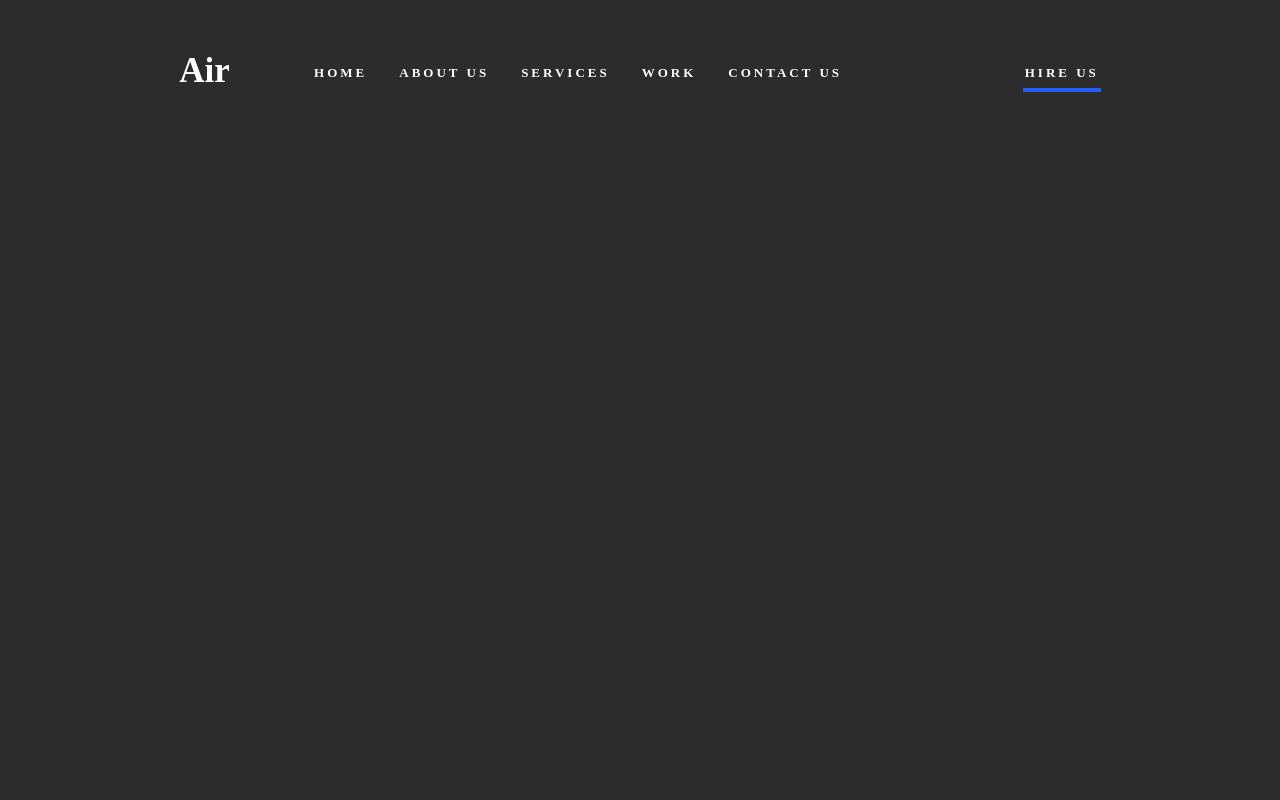
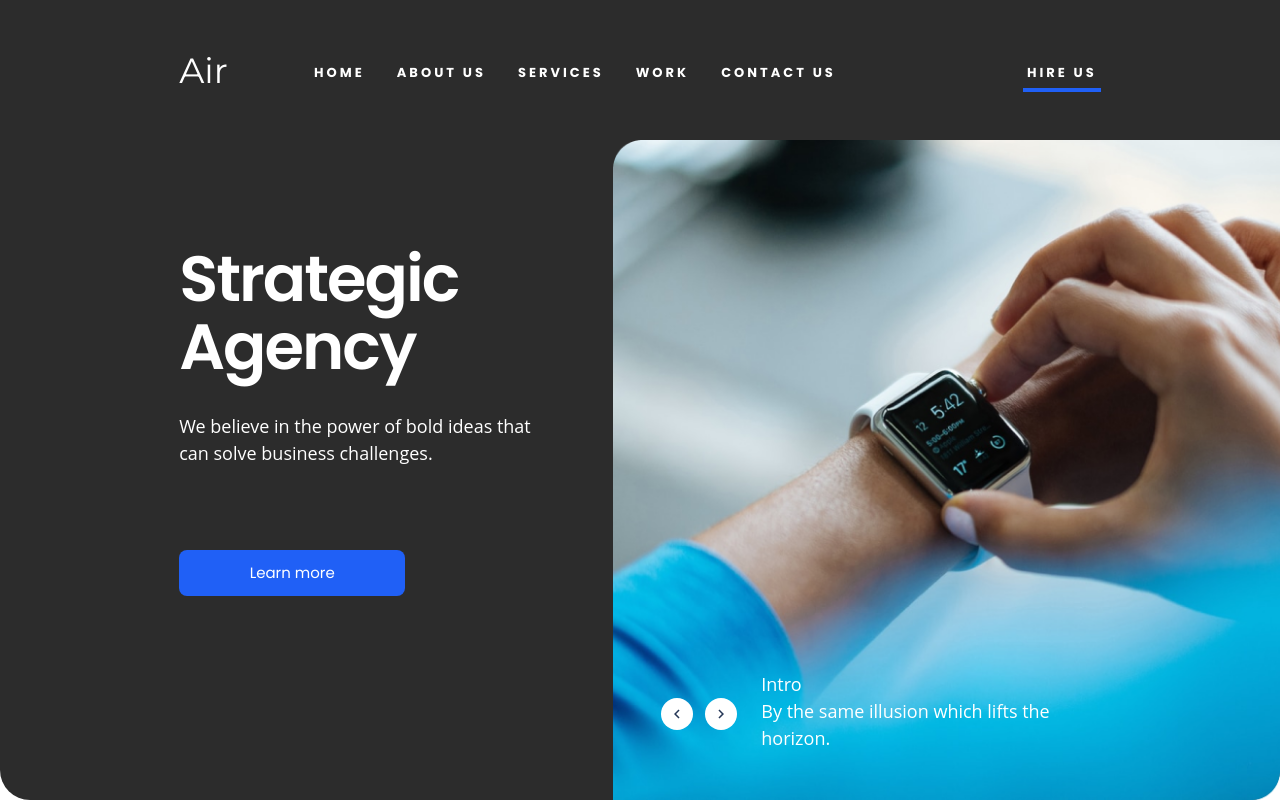
Before and after one commit to Proph7000/Maket2, a plain HTML site: page index.html in a window 1280 px wide. Drawn offline with Linux system fonts and the light colour scheme.

```diff
--- a/index.html
+++ b/index.html
@@ -9,13 +9,13 @@
     <title>Document</title>
 </head>
 <body>
-    <header class="">
+    <header>
         <div class="container">
             <div class="heading">
                 <div class="logo">
-                    <h1 class="">Air</h1>
+                    <p>Air</p>
                 </div>
-                <nav >
+                <nav>
                     <ul id="drawer">
                         <li>
                             <a href="#">HOME</a>
@@ -36,9 +36,7 @@
                 </nav>
                 <div class="hire">
                     <div class="border">
-                        <h1>
                             <a href="#">HIRE US</a>
-                        </h1>
                     </div>
                 </div>
             </div>
@@ -47,6 +45,25 @@
                 <div class="b2"></div>
                 <div class="b3"></div>
             </div>
+            <div class="intro">
+                <h1>Strategic<br> Agency</h1>
+                <p>We believe in the power of bold ideas that<br> can solve business challenges.</p>
+                <div>
+                    <a class="show" href="#about">
+                        Learn more
+                    </a>
+                </div>
+                <div class="slides">
+                    <div class="arrowBtn">
+                        <img src="img/Arrow left.svg">
+                        <img class="arrowRight" src="img/Arrow right.svg">
+                    </div>
+                    <div class="quote">
+                        <p>Intro</p>
+                        <p>By the same illusion which lifts the<br> horizon.</p>
+                    </div>
+                </div>
+            </div>
         </div>
     </header>
     <script src="app.js"></script>
--- a/style.css
+++ b/style.css
@@ -1,15 +1,22 @@
+
+@import url('https://fonts.googleapis.com/css2?family=Montserrat&family=Poppins:wght@400;600;700&display=swap');
+
 header {
+    border-radius: 0 0 30px 30px;
+    font-family: 'Poppins', sans-serif;
     display: block;
     color: #fff;
     width: 100%;
     background: #2C2C2C;
-    height: 100%;
+    height: 800px;
 }
 
 .container {
     max-width: 72%;
     margin: 0 auto;
 }
+
+/*Start Navigation panel*/
 
 .gamburgerBtn {
     visibility: hidden;
@@ -41,12 +48,14 @@ li, a {
 }
 
 .logo {
+    font-family: 'Montserrat', sans-serif;
     flex: 10;
     font-size:35px;
+    font-weight: 400;
 }
 
 li a, .hire {
-    font-family: Poppins;
+
     font-style: normal;
     font-weight: bold;
     font-size: 13px;
@@ -69,8 +78,6 @@ li a, .hire {
 nav ul li:nth-of-type(1n+2) {
 	margin-left: 32px;
 }
-
-
 
 @media screen and (max-width: 600px) {
     .container {
@@ -161,3 +168,74 @@ nav ul li:nth-of-type(1n+2) {
         margin-left: 16px;
     }
 }
+
+/*End Navigation panel*/
+
+.intro, .intro div:first-child {
+    display: inline-block;
+}
+
+.slides {
+    display: flex;
+    align-items: flex-end;
+    position: absolute;
+    right: 0px;
+    top: 140px;
+    width: 667px;
+    height: 660px;
+    background: url(img/Photo.png) no-repeat center top/cover;
+}
+
+.intro h1 {
+    padding-top: 27%;
+    padding-bottom: 32px;
+    font-style: normal;
+    font-weight: 600;
+    font-size: 64px;
+    line-height: 68px;
+    letter-spacing: -2px;
+
+}
+
+.intro p {
+    font-family: 'Open Sans', sans-serif;
+    font-style: normal;
+    font-weight: normal;
+    font-size: 18px;
+    line-height: 150%;
+}
+
+.show {
+	text-decoration: none;
+	text-align: center;
+	font-size: 15px;
+	background: #2060F6;
+	border-radius: 8px;
+	display: block;
+	width: 226px;
+	padding: 14px 0;
+	margin-top: 83px;
+	/*margin-top: 50px;*/
+}
+
+.show a {
+    font-family: 'Poppins', sans-serif;
+    font-style: normal;
+    font-weight: 600;
+    font-size: 15px;
+    line-height: 22px;
+}
+
+.arrowBtn {
+    padding-left: 48px;
+    padding-bottom: 66px;
+}
+
+.quote {
+    padding-left: 24px;
+    padding-bottom: 48px;
+}
+
+.arrowRight {
+    padding-left: 8px;
+}
```
